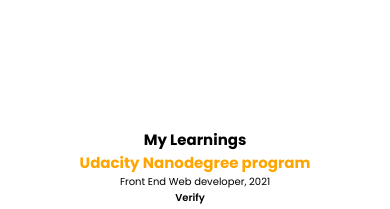
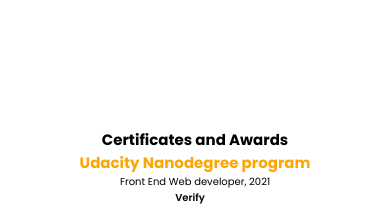
Before and after one commit to omerenma/my-website, a React (Create React App) app: page / in a window 390 px wide. Shown: the part 1760-1969 px from the top of the page. Built offline with nearby package versions, Linux system fonts and the light colour scheme.

Commit message:
added nav responsiveness

```diff
--- a/src/components/learnings/Learnings.js
+++ b/src/components/learnings/Learnings.js
@@ -4,7 +4,7 @@ import './learnings.css'
 const Learnings = () => {
   return (
     <section id='learnings'>
-      <h1>My Learnings</h1>
+      <h1>Certificates and Awards</h1>
      <div className='learning'>
         <div>
         <p className='program'>Udacity Nanodegree program</p>
```
